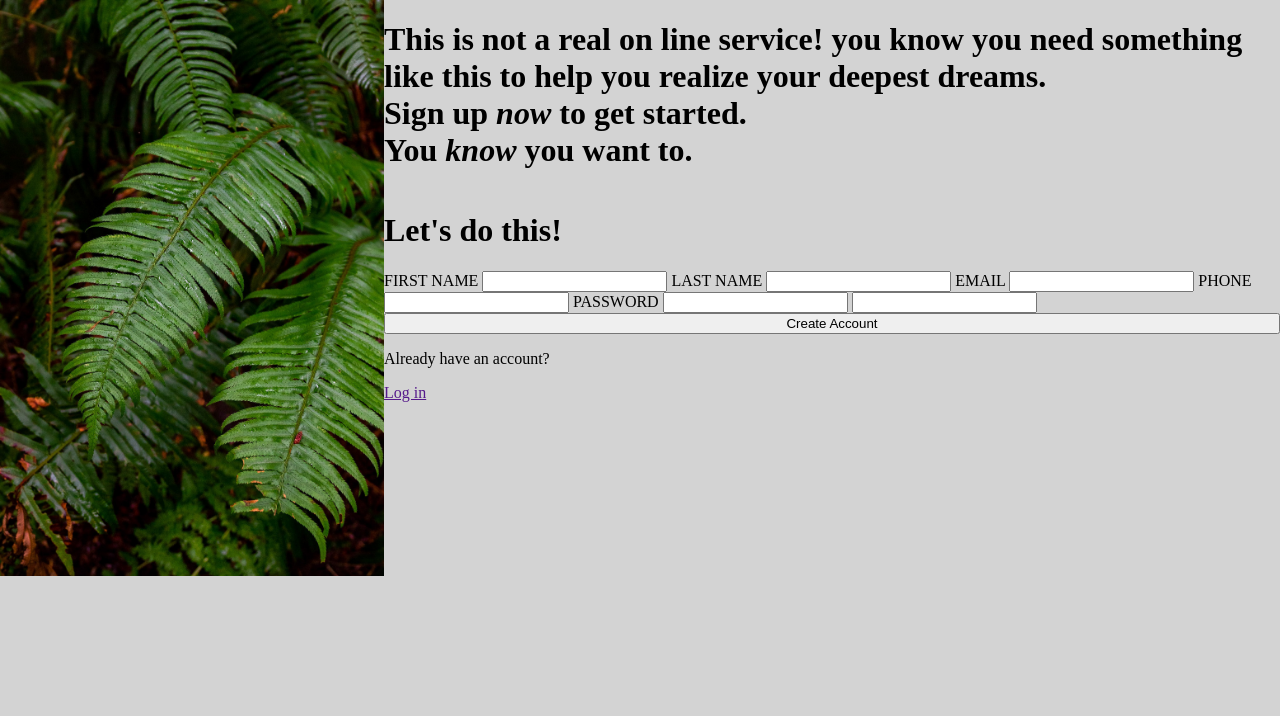
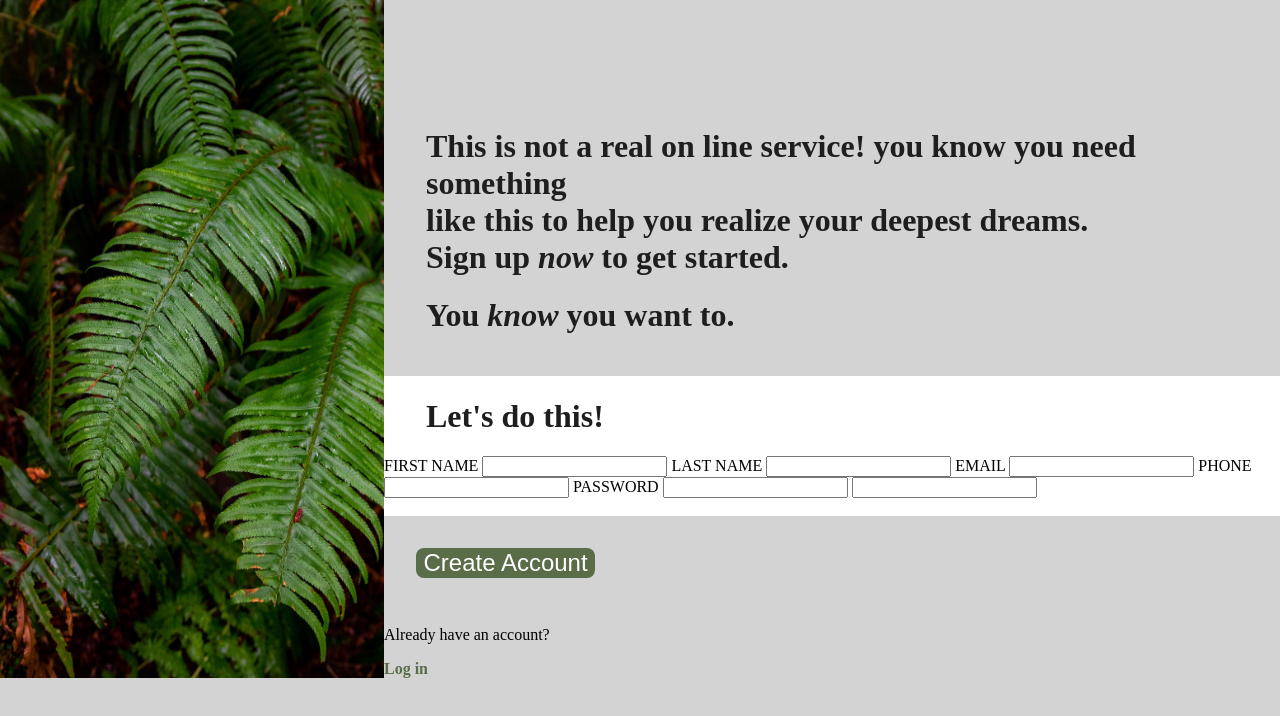
Before and after one commit to tavecode/Test-Form, a plain HTML site: page index.html in a window 1280 px wide. Drawn offline with Linux system fonts and the light colour scheme.

Commit message:
Basic layout and colors

```diff
--- a/index.html
+++ b/index.html
@@ -10,11 +10,10 @@
 <body>
     <img id="leaves" src="leaves.jpg" alt="A beautiful green fern plant">
     <form>
-        <h1>This is not a real on line service! you know you need something<br>
+        <h1 class="line1">This is not a real on line service! you know you need something<br>
             like this to help you realize your deepest dreams.<br>
-            Sign up <em>now</em> to get started.<br>
-            You <em>know</em> you want to.
-        </h1>
+            Sign up <em>now</em> to get started.<br></h1>
+        <h1 class="line2">You <em>know</em> you want to.</h1>
         <div class="formbody">
             <h1>Let's do this!</h1>
             <label for="firstname">FIRST NAME</label>
@@ -35,7 +34,7 @@
             <label for="confirmpw"></label>
             <input type="password" name="confirmpw" id="confirmpw">
         </div>
-        <button type="submit">Create Account</button>
+        <button class="createacc" type="submit">Create Account</button>
         <div class="bottomtxt">
             <p>Already have an account?</p>
             <a href="">Log in</a>
--- a/styles.css
+++ b/styles.css
@@ -1,3 +1,9 @@
+:root {
+    --green-buttons: #596D48;
+    --input-borders: #E5E7EB;
+    --dark-font:  #1e1e1e;
+}
+
 html,
 body {
     margin: 0;
@@ -9,12 +15,31 @@ body {
     display: flex;
 }
 
+h1 {
+    color: var(--dark-font);
+    margin-left: 42px;
+}
+
+.line1 {
+    margin-top: 4em;
+}
+
+.line2 {
+    margin-top: 0;
+    margin-bottom: 42px;
+}
+
 form {
     display: flex;
     flex-direction: column;
 }
 
+form
+
+
 .formbody {
+    background-color: white;
+    height: 40%;
 
 }
 
@@ -23,3 +48,20 @@ form {
     height: auto;
     width: 30%;
 }
+
+.createacc {
+    background-color: var(--green-buttons);
+    color: white;
+    width: 20%;
+    margin: 32px;
+    font-size: 24px;
+    border-radius: 8px;
+    border: none;
+    height: 2em;
+}
+
+a {
+    text-decoration: none;
+    font-weight: 900;
+    color: var(--green-buttons);
+}
```
